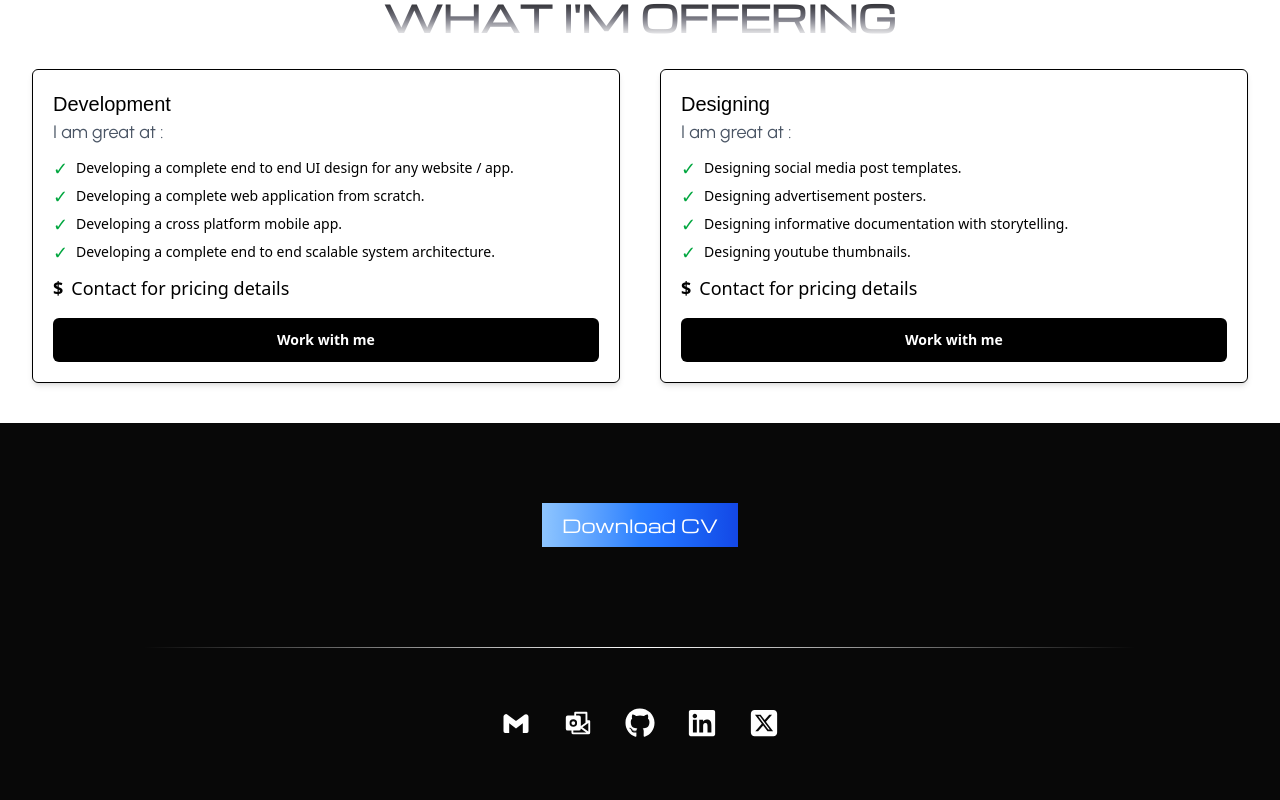
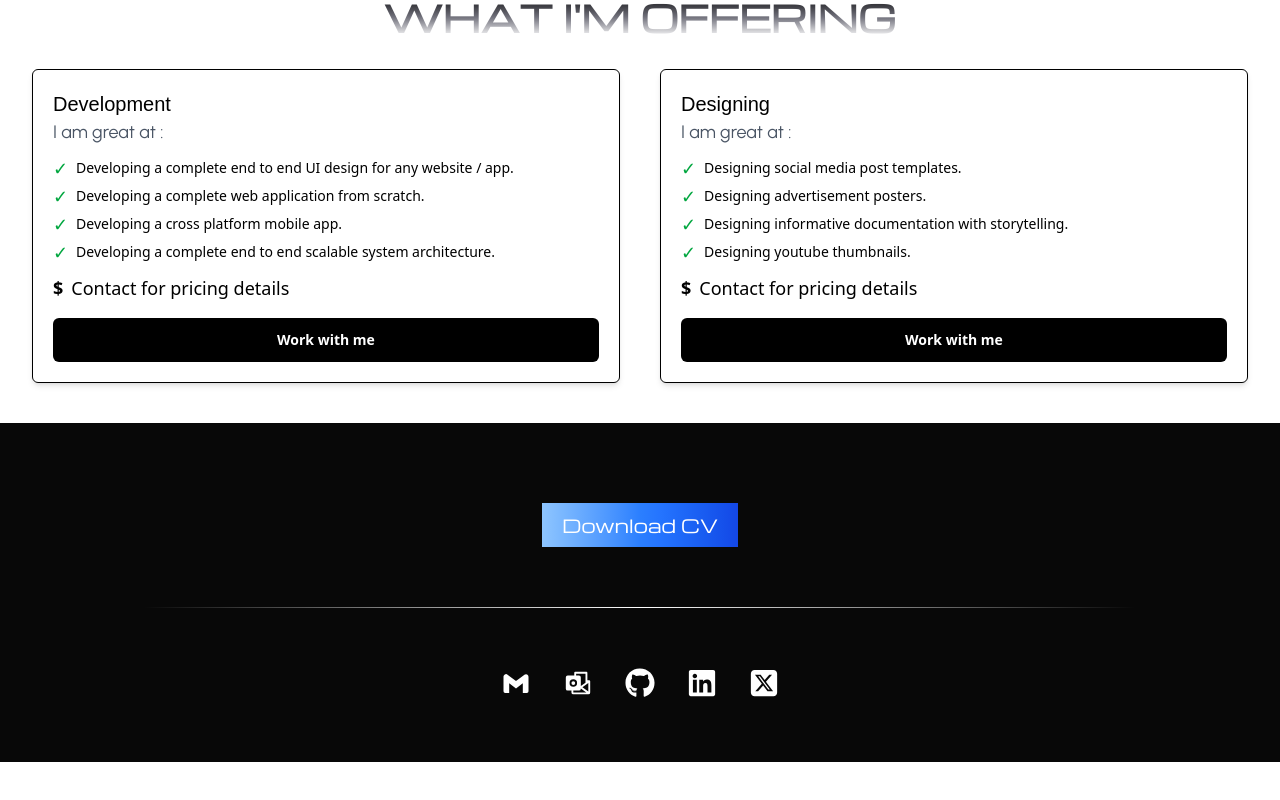
Before and after one commit to isudiptodas/isudiptodas_portfolio, a Next.js app: page / in a window 1280 px wide. Shown: the part 2595-3395 px from the top of the page. After the commit the page ends 3357 px from the top, so only its background shows below. Built offline with nearby package versions, Linux system fonts and the light colour scheme; a web font is replaced by a local one.

Commit message:
Update page.tsx

```diff
--- a/src/app/page.tsx
+++ b/src/app/page.tsx
@@ -295,12 +295,12 @@ function page() {
             </div>
         </div>
 
-        <div className={`w-full bg-[#080808] py-10 md:py-20 flex justify-center items-center`}>
+        <div className={`w-full bg-[#080808] py-10 md:pt-20 md:pb-10 flex justify-center items-center`}>
           <Link href='/cv_sudipto.pdf' download="/cv_sudipto.pdf" className={`w-auto px-5 py-2 hover:scale-95 hover:rounded-4xl duration-200 ease-in-out cursor-pointer bg-gradient-to-r from-blue-300 via-blue-500 to-blue-700 text-white font-Michroma text-sm md:text-lg font-light`}>Download CV</Link>
         </div>
 
         <div className={`w-full bg-[#080808] flex justify-center items-center px-5 py-5`}>
-          <div className={`w-[80%] h-[1px] rounded-t-[50px] bg-gradient-to-r from-transparent via-white to-transparent`}></div>
+          <div className={`w-[80%] h-[1px] bg-gradient-to-r from-transparent via-white to-transparent`}></div>
         </div>
 
         {/* footer */}
```
